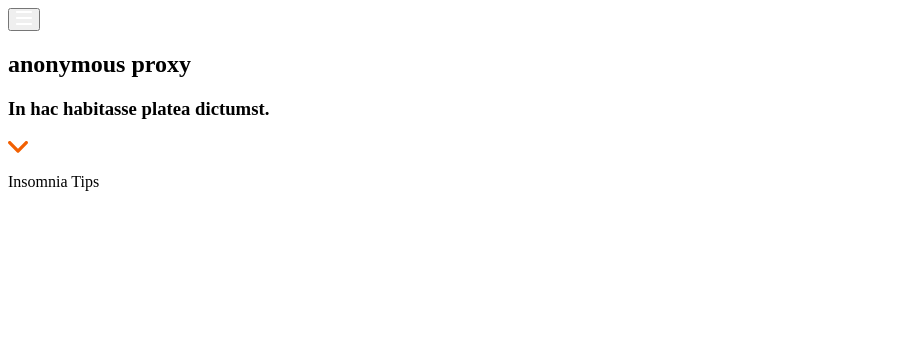
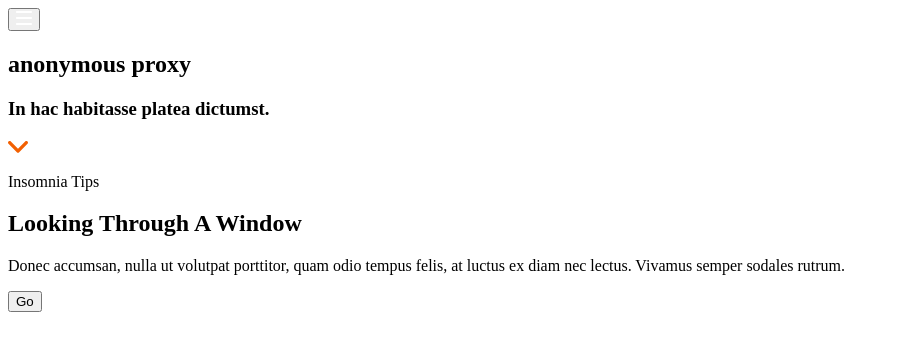
Before and after one commit to tanialopezab/M1-Revision, a website: page public/index.html in a window 1280 px wide. Shown: the whole page, without its empty margins (0-899 px from the left). Drawn offline with Linux system fonts and the light colour scheme.

Commit message:
create first version of article section html structure

```diff
--- a/public/index.html
+++ b/public/index.html
@@ -38,6 +38,13 @@
             </section>
             <section class="page_article">
                 <p>Insomnia Tips</p>
+                 <h2>Looking Through A Window</h2>
+
+                <p>Donec accumsan, nulla ut volutpat porttitor, quam odio tempus felis, at
+                    luctus ex diam nec lectus. Vivamus semper sodales rutrum.</p>
+                <!-- Boton
+                -->
+                <button class="btn-go" type="button">Go</button>
             </section>
         </main>
     </body>
```
Also changed, not shown: _src/templates/partials/_article.html (+9 -0 lines).
